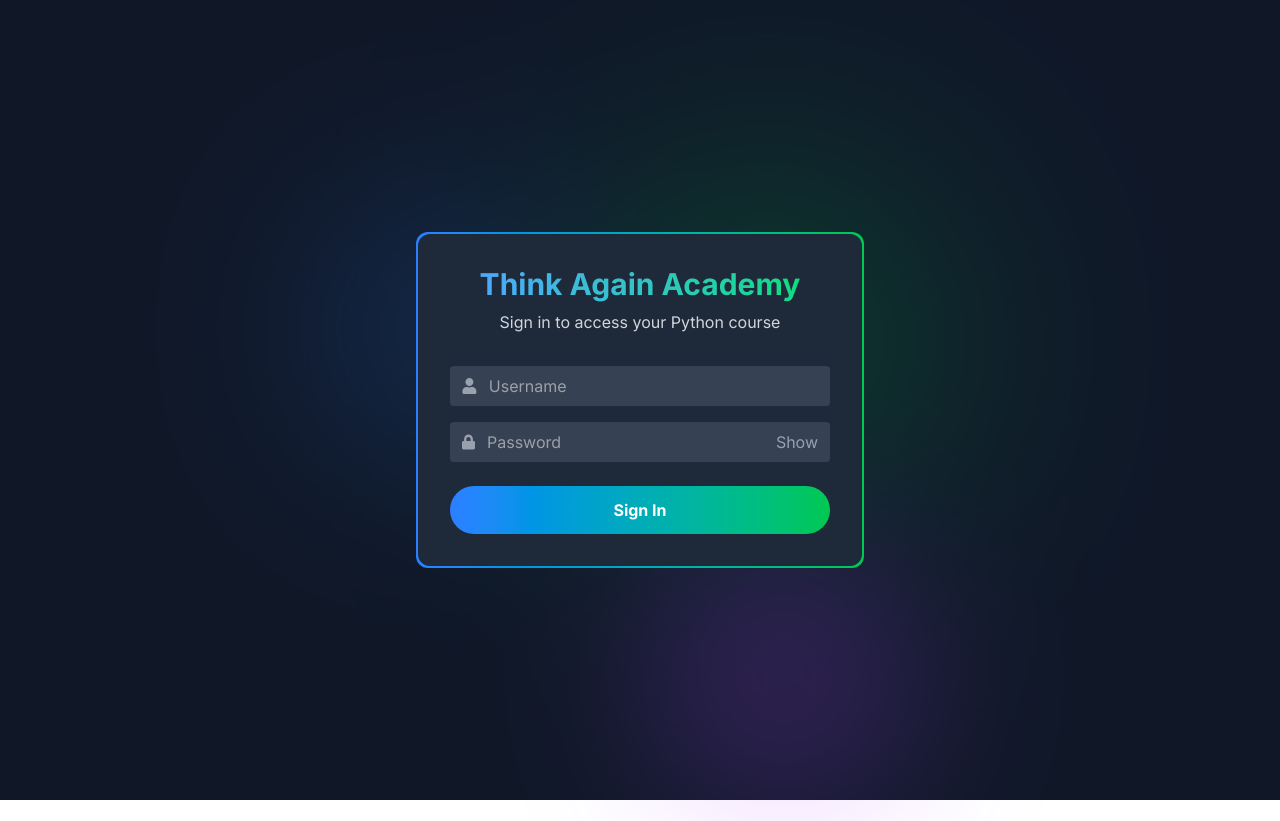
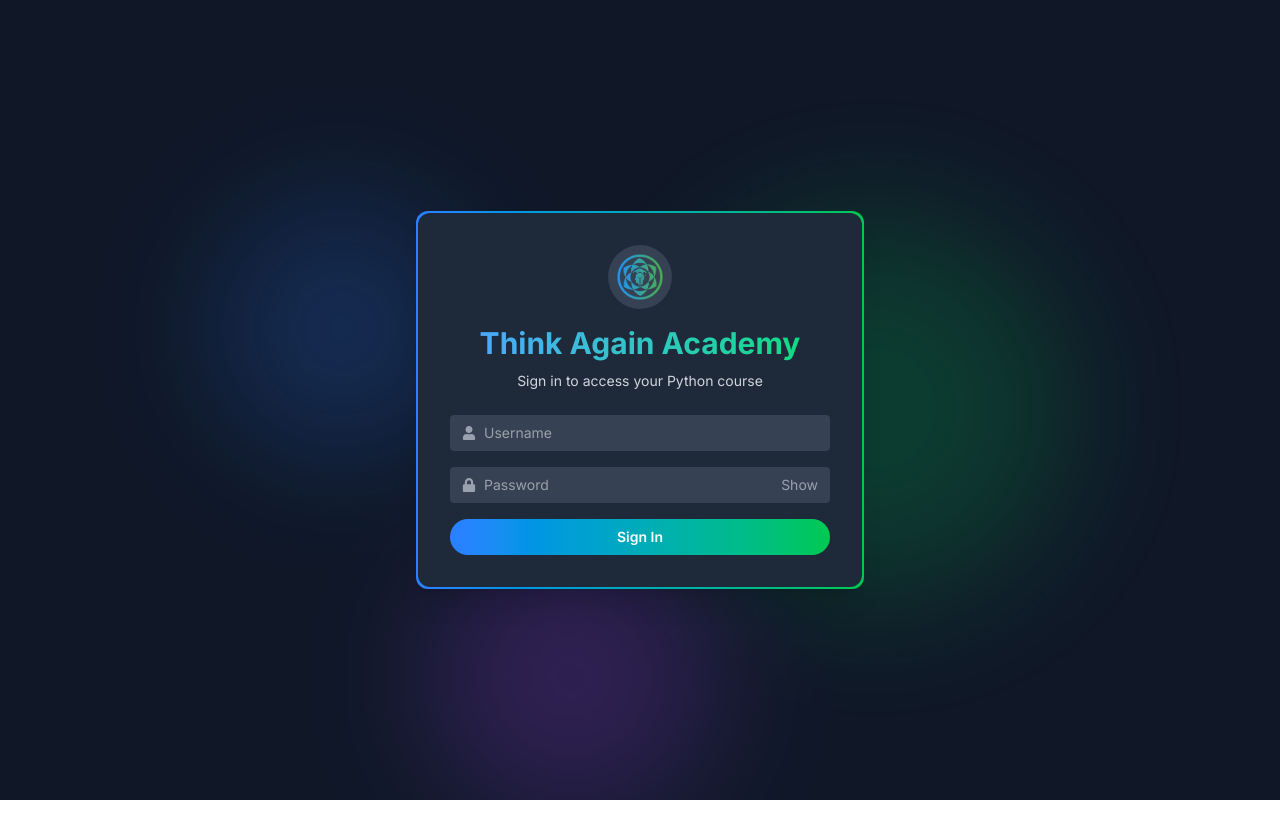
Before and after one commit to thinkagain-lab/academy, a Next.js app: page /login in a window 1280 px wide. After the commit the page ends 800 px from the top, so only its background shows below. Built offline with nearby package versions, Linux system fonts and the light colour scheme.

Commit message:
updated Login Page

```diff
--- a/src/app/login/page.js
+++ b/src/app/login/page.js
@@ -2,6 +2,7 @@
 import { useState, useEffect } from 'react';
 import { FaLock, FaUser } from 'react-icons/fa';
 import { useRouter } from 'next/navigation';
+import Image from 'next/image';
 
 export default function Login() {
   const [username, setUsername] = useState('');
@@ -47,58 +48,79 @@ export default function Login() {
   }, [router]);
 
   return (
-    <div className="min-h-screen bg-gray-900 text-white flex items-center justify-center">
-      <div className="absolute inset-0 z-0 opacity-20">
-        <div className="absolute top-1/4 left-1/4 w-64 h-64 rounded-full bg-blue-500 blur-[100px]"></div>
-        <div className="absolute bottom-1/3 right-1/4 w-96 h-96 rounded-full bg-green-500 blur-[120px]"></div>
-        <div className="absolute top-2/3 left-1/2 w-72 h-72 rounded-full bg-purple-500 blur-[80px]"></div>
+    <div className="min-h-screen w-full bg-gray-900 text-white flex items-center justify-center p-4">
+      {/* Background blurs - adjusted for better mobile display */}
+      <div className="fixed inset-0 z-0 overflow-hidden">
+        <div className="absolute top-1/4 left-1/6 w-40 sm:w-56 md:w-64 h-40 sm:h-56 md:h-64 rounded-full bg-blue-500 blur-3xl opacity-20"></div>
+        <div className="absolute bottom-1/4 right-1/6 w-56 sm:w-72 md:w-96 h-56 sm:h-72 md:h-96 rounded-full bg-green-500 blur-3xl opacity-20"></div>
+        <div className="absolute top-2/3 left-1/3 w-48 sm:w-60 md:w-72 h-48 sm:h-60 md:h-72 rounded-full bg-purple-500 blur-3xl opacity-20"></div>
       </div>
 
-      <div className="p-[2px] rounded-xl w-full max-w-md bg-gradient-to-r from-blue-500 to-green-500 relative z-10">
-        <div className="bg-gray-800 rounded-xl p-8">
-          <div className="text-center mb-8">
-            <h1 className="text-3xl font-bold mb-2 text-transparent bg-clip-text bg-gradient-to-r from-blue-400 to-green-400">
+      {/* Login container with responsive width */}
+      <div className="w-full max-w-xs sm:max-w-sm md:max-w-md p-[2px] rounded-xl bg-gradient-to-r from-blue-500 to-green-500 relative z-10 shadow-xl">
+        <div className="bg-gray-800 rounded-xl p-4 sm:p-6 md:p-8">
+          {/* Logo and header section */}
+          <div className="text-center mb-5 sm:mb-6">
+            {/* Logo container */}
+            <div className="flex justify-center mb-3 sm:mb-4">
+              <div className="w-14 h-14 sm:w-16 sm:h-16 bg-gray-700 rounded-full flex items-center justify-center overflow-hidden">
+                <Image
+                  src="/TalLogoRound(1).png"
+                  alt="Think Again Lab Logo"
+                  width={40}
+                  height={40}
+                  className="w-10 h-10 sm:w-12 sm:h-12 object-contain"
+                  priority
+                />
+              </div>
+            </div>
+
+            {/* Title with proper text wrapping on smaller screens */}
+            <h1 className="text-xl sm:text-2xl md:text-3xl font-bold mb-1 sm:mb-2 text-transparent bg-clip-text bg-gradient-to-r from-blue-400 to-green-400 leading-tight">
               Think Again Academy
             </h1>
-            <p className="text-gray-300">Sign in to access your Python course</p>
+            <p className="text-xs sm:text-sm text-gray-300">Sign in to access your Python course</p>
           </div>
 
-          <form onSubmit={handleLogin}>
-            {error && <div className="bg-red-500/20 border border-red-500 text-red-300 px-4 py-2 rounded mb-4">{error}</div>}
+          {/* Login form with improved spacing and sizing */}
+          <form onSubmit={handleLogin} className="space-y-4">
+            {error && (
+              <div className="bg-red-500/20 border border-red-500 text-red-300 px-3 py-2 rounded text-xs sm:text-sm">
+                {error}
+              </div>
+            )}
 
-            <div className="mb-4">
+            <div>
               <div className="flex items-center bg-gray-700 rounded px-3 py-2">
-                <FaUser className="text-gray-400 mr-3" />
+                <FaUser className="text-gray-400 mr-2 flex-shrink-0 text-sm" />
                 <input
                   type="text"
-                  className="w-full bg-transparent text-white focus:outline-none"
+                  className="w-full bg-transparent text-white focus:outline-none text-xs sm:text-sm"
                   placeholder="Username"
                   value={username}
                   onChange={handleUsernameChange}
                   required
                   autoComplete="off"
-                  style={{ zIndex: 20 }}
                 />
               </div>
             </div>
 
-            <div className="mb-6">
+            <div>
               <div className="flex items-center bg-gray-700 rounded px-3 py-2">
-                <FaLock className="text-gray-400 mr-3" />
+                <FaLock className="text-gray-400 mr-2 flex-shrink-0 text-sm" />
                 <input
                   type={showPassword ? "text" : "password"}
-                  className="w-full bg-transparent text-white focus:outline-none"
+                  className="w-full bg-transparent text-white focus:outline-none text-xs sm:text-sm"
                   placeholder="Password"
                   value={password}
                   onChange={handlePasswordChange}
                   required
                   autoComplete="off"
-                  style={{ zIndex: 20 }}
                 />
                 <button
                   type="button"
                   onClick={() => setShowPassword(!showPassword)}
-                  className="text-gray-400 hover:text-gray-200"
+                  className="text-gray-400 hover:text-gray-200 text-xs sm:text-sm flex-shrink-0 ml-1"
                 >
                   {showPassword ? "Hide" : "Show"}
                 </button>
@@ -107,11 +129,10 @@ export default function Login() {
 
             <button
               type="submit"
-              className="w-full bg-gradient-to-r from-blue-500 to-green-500 text-white font-bold py-3 px-4 rounded-full hover:shadow-lg hover:shadow-blue-500/20 transition duration-300"
+              className="w-full bg-gradient-to-r from-blue-500 to-green-500 text-white font-semibold py-2 px-4 rounded-full hover:shadow-lg hover:shadow-blue-500/20 transition duration-300 text-xs sm:text-sm"
             >
               Sign In
             </button>
-
           </form>
         </div>
       </div>
```
